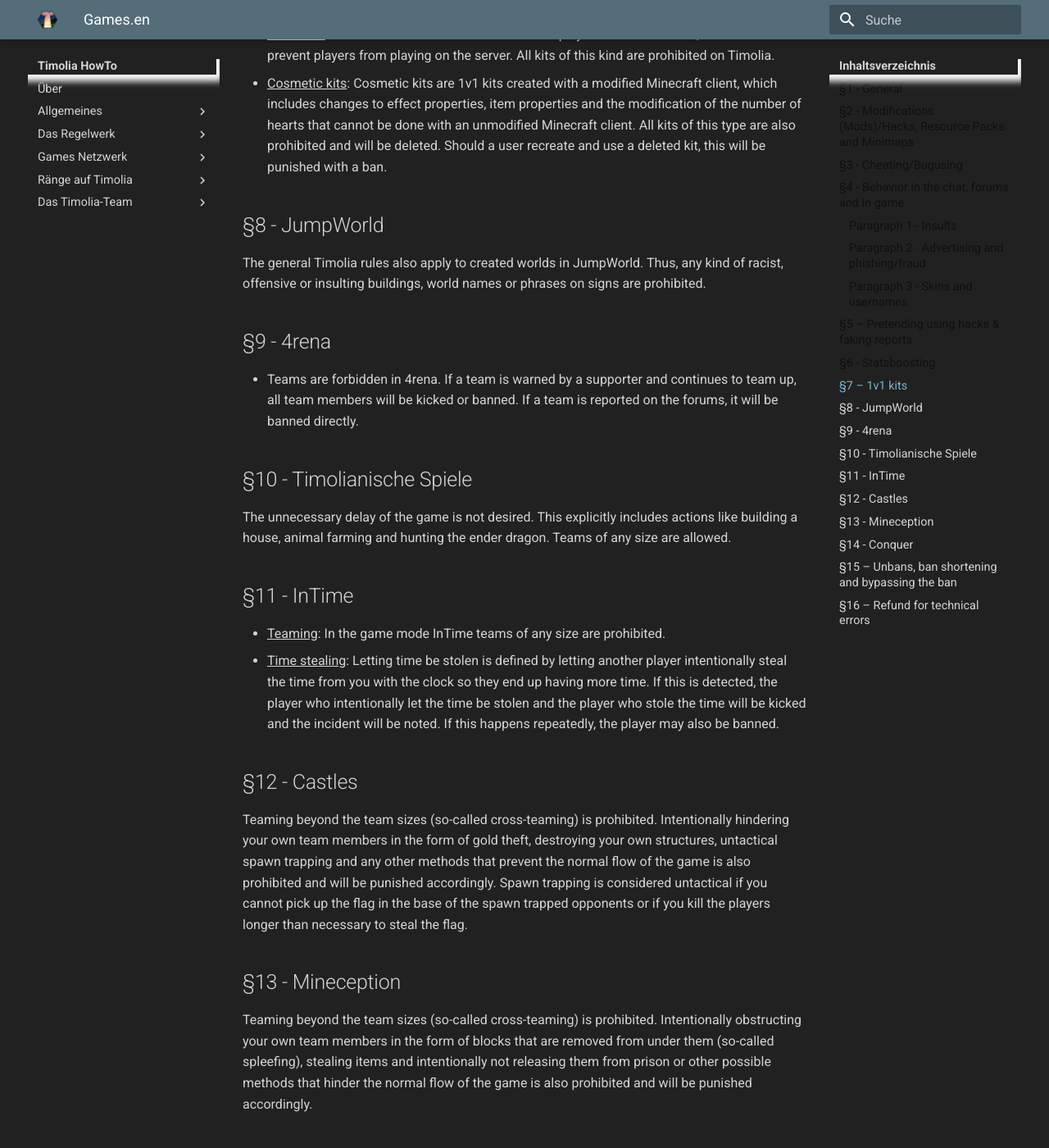
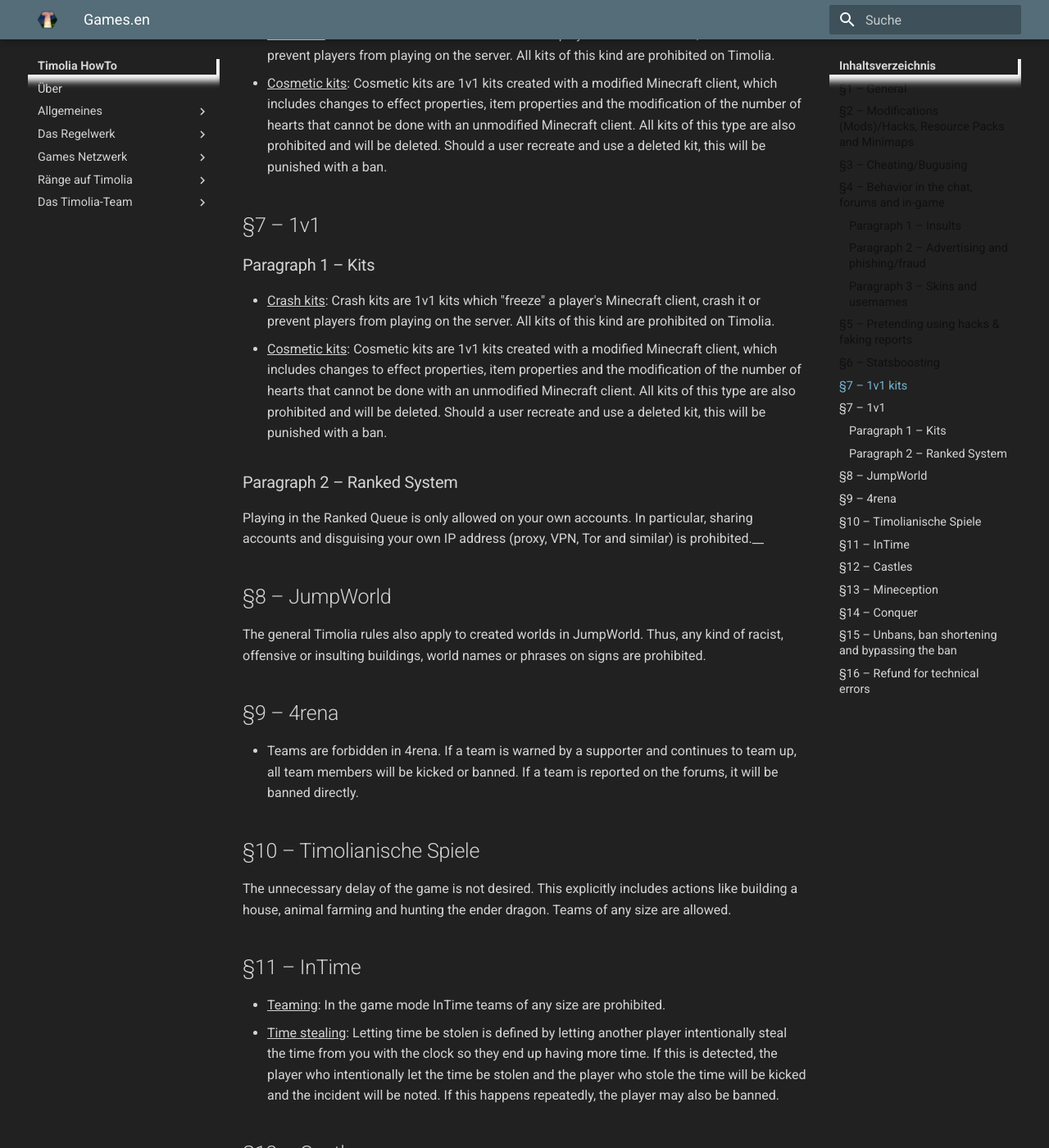
Before and after one commit to TimoliaDE/HowTo, an MkDocs documentation site: the page built from docs/rules/games.en.md, in a window 1280 px wide and 1400 px high, scrolled down 2555 px. Shown: the whole window at 82% size. Built offline with MkDocs 1.6.1 and Material for MkDocs 9.7.7, drawn with Linux system fonts in a browser that asks for light colours; old or Windows-style settings are respelled for this version of MkDocs; some of the changed text lies outside the part shown.

Commit message:
1vs1 Ranked-System: Verbot von Accountsharing

```diff
--- a/docs/rules/games.en.md
+++ b/docs/rules/games.en.md
@@ -1,10 +1,10 @@
-## §1 - General
+## §1 – General
 In the following, the rules for the Minecraft server network Timolia.de are listed. By using a service provided by Timolia every user accepts all
 points of the rules and must follow them. Disregard can lead to penalties, up to exclusion from the Timolia network and all related sites and services.
 
 Furthermore, the rules can be changed at any time. Therefore the date of the last change is always shown under the last point of the rules.
 
-## §2 - Modifications (Mods)/Hacks, Resource Packs and Minimaps
+## §2 – Modifications (Mods)/Hacks, Resource Packs and Minimaps
 Any modifications in and to the game are prohibited on Timolia. This includes basically all mods, but also certain types of beneficial resource packs,
 especially transparent or Xray resource packs. Moreover, macros and other modifications to the Minecraft client, mouse and keyboard, which allow spamming of
 keys/commands and chat messages or even increasing the click speed, are prohibited. This also includes MouseTweaks and the use of programmable keyboards, mice
@@ -18,21 +18,21 @@ If you want to play with a mod that is not on this list, we recommend you to con
 The list is updated regularly. Mods that offer similar features as the mods listed there, but are not on the list, have not been reviewed by us and may lead to a ban.
 We, therefore, advise against using these mods without having asked in advance.
 
-## §3 - Cheating/Bugusing
+## §3 – Cheating/Bugusing
 Bugusing is the intentional exploitation of game errors that have consequences that are not foreseen in the game and is of course forbidden.
 Instead, it is desired to report these bugs to the team via TeamSpeak, on the [forums](https://forum.timolia.de/forums/bug-melden.48/) or in-game.
 This prohibition also refers to the exploitation of bugs in otherwise [allowed modifications](/rules/approvedmods/).
 
-## §4 - Behavior in the chat, forums and in-game
+## §4 – Behavior in the chat, forums and in-game
 The Timolia team expects fair and respectful behavior from every player. Both in-game and in TeamSpeak.
 
-### Paragraph 1 - Insults
+### Paragraph 1 – Insults
 All insults are prohibited. Bypassing the chat filter with spaces, punctuation marks or similar is also prohibited.
 
 - <u>Discrimination</u>: Exclusion, insulting and agitating against other nationalities, ethnic groups, religions, sexualities, minorities or other groups is prohibited on Timolia and will be banned without warning.
 - <u>National Socialism</u>: National Socialist statements, slogans and similar are forbidden on Timolia and will be banned without warning.
 
-### Paragraph 2 - Advertising and phishing/fraud
+### Paragraph 2 – Advertising and phishing/fraud
 - <u>Self-promotion</u>: Self-promotion on the Discord Server is allowed, provided that it is not intrusively placed or spammed.
 In the 1v1 kit advertising for your own YouTube channel or Twitter account is allowed.
 - <u>Server advertising</u>: Server advertising is prohibited. Even sending a server address once can and will be considered as advertising and sanctioned accordingly.
@@ -43,14 +43,14 @@ Skimming off user data such as passwords and e-mails of other users by false pro
 Also, permanent exclusion from the Timolia network takes place. This also includes a pure attempt.
 - <u>Tournament advertising in 1vs1</u>: Advertising for a tournament by any kind of winnings of material value is prohibited. This includes promising Paysafecards or Minecraft accounts when you win a tournament.
 
-### Paragraph 3 - Skins and usernames
+### Paragraph 3 – Skins and usernames
 Offensive, insulting, racist or national socialist skins and usernames are prohibited. This includes, for example, nude skins, Hitler skins and also capes with corresponding symbols.
 
 ## §5 – Pretending using hacks & faking reports
 The intentional misleading of team members is prohibited. Penalties arising from this will not be lifted.
 It is also forbidden to use fake reports to accuse players of a rule violation that they have not committed. Furthermore, any form of exploitation of the report system is prohibited.
 
-## §6 - Statsboosting
+## §6 – Statsboosting
 Boosting your stats in all kinds of game modes by using unfair game methods is not allowed on Timolia. This includes, but is not limited to, kits that give you a significant advantage over your opponent by having the same or similar items.
 
 ## §7 – 1v1 kits
@@ -61,32 +61,45 @@ Cosmetic kits are 1v1 kits created with a modified Minecraft client, which inclu
 of the number of hearts that cannot be done with an unmodified Minecraft client. All kits of this type are also prohibited and will be deleted.
 Should a user recreate and use a deleted kit, this will be punished with a ban.
 
-## §8 - JumpWorld
+## §7 – 1v1
+### Paragraph 1 – Kits
+- <u>Crash kits</u>: Crash kits are 1v1 kits which "freeze" a player's Minecraft client, crash it or prevent players from playing on the server.
+  All kits of this kind are prohibited on Timolia.
+- <u>Cosmetic kits</u>:
+  Cosmetic kits are 1v1 kits created with a modified Minecraft client, which includes changes to effect properties, item properties and the modification
+  of the number of hearts that cannot be done with an unmodified Minecraft client. All kits of this type are also prohibited and will be deleted.
+  Should a user recreate and use a deleted kit, this will be punished with a ban.
+
+### Paragraph 2 – Ranked System
+Playing in the Ranked Queue is only allowed on your own accounts.
+In particular, sharing accounts and disguising your own IP address (proxy, VPN, Tor and similar) is prohibited.__
+
+## §8 – JumpWorld
 The general Timolia rules also apply to created worlds in JumpWorld. Thus, any kind of racist, offensive or insulting buildings, world names or phrases on signs are prohibited.
 
-## §9 - 4rena
+## §9 – 4rena
 - Teams are forbidden in 4rena. If a team is warned by a supporter and continues to team up, all team members will be kicked or banned.
 If a team is reported on the forums, it will be banned directly.
 
-## §10 - Timolianische Spiele
+## §10 – Timolianische Spiele
 The unnecessary delay of the game is not desired. This explicitly includes actions like building a house, animal farming and hunting the ender dragon. Teams of any size are allowed.
 
-## §11 - InTime
+## §11 – InTime
 - <u>Teaming</u>: In the game mode InTime teams of any size are prohibited.
 - <u>Time stealing</u>: Letting time be stolen is defined by letting another player intentionally steal the time from you with the clock so they end up having more time.
 If this is detected, the player who intentionally let the time be stolen and the player who stole the time will be kicked and the incident will be noted.
 If this happens repeatedly, the player may also be banned.
 
-## §12 - Castles
+## §12 – Castles
 Teaming beyond the team sizes (so-called cross-teaming) is prohibited. Intentionally hindering your own team members in the form of gold theft, destroying your own
 structures, untactical spawn trapping and any other methods that prevent the normal flow of the game is also prohibited and will be punished accordingly.
 Spawn trapping is considered untactical if you cannot pick up the flag in the base of the spawn trapped opponents or if you kill the players longer than necessary to steal the flag.
 
-## §13 - Mineception
+## §13 – Mineception
 Teaming beyond the team sizes (so-called cross-teaming) is prohibited. Intentionally obstructing your own team members in the form of blocks that are removed from under
 them (so-called spleefing), stealing items and intentionally not releasing them from prison or other possible methods that hinder the normal flow of the game is also prohibited and will be punished accordingly.
 
-## §14 - Conquer
+## §14 – Conquer
 Teaming beyond the team sizes (so-called cross-teaming) is prohibited. Intentionally hindering your own team members is also not allowed in any form and will be punished accordingly.
 
 ## §15 – Unbans, ban shortening and bypassing the ban
```
Also changed, not shown: other parts of docs/rules/games.en.md (+1 -1 lines), docs/rules/games.de.md (+22 -17 lines).
